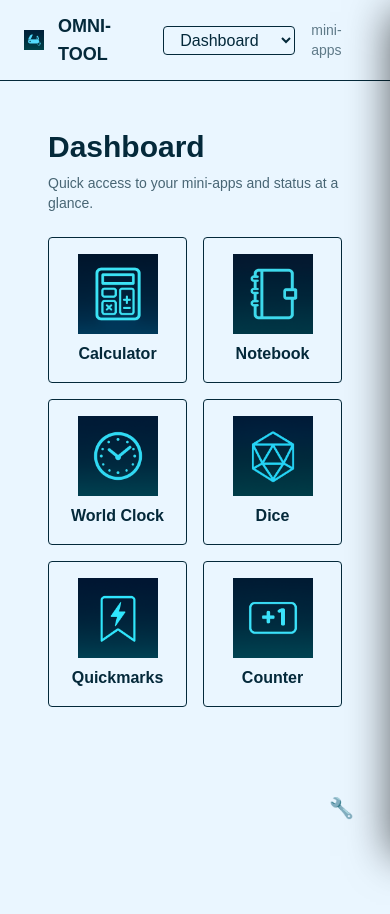
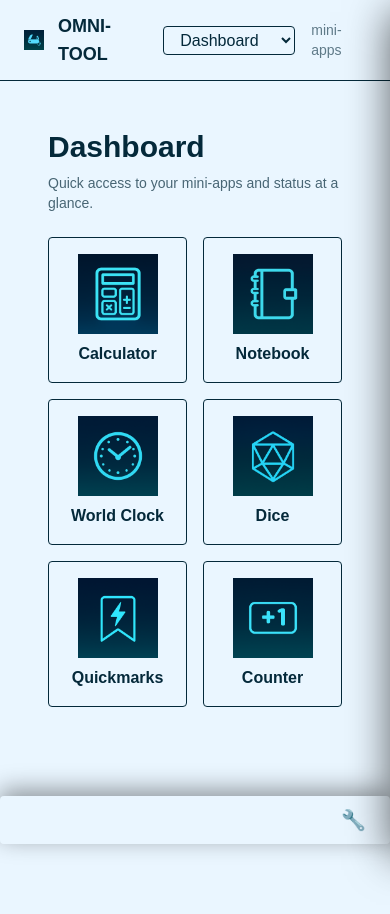
Before and after one commit to AlexxCourter/omni-tool, a Next.js app: page / in a window 390 px wide. Shown: the top 914 px of the page. Built offline with nearby package versions, Linux system fonts and the light colour scheme.

Commit message:
optimized quick menu for mobile

```diff
--- a/app/components/BottomQuickMenu.tsx
+++ b/app/components/BottomQuickMenu.tsx
@@ -52,17 +52,31 @@ export default function BottomQuickMenu({ setView }: { setView: React.Dispatch<R
 
   return (
     <>
-      <div className="bottom-quick-menu fixed bottom-0 left-0 right-0 z-50 flex justify-center items-end p-3 pointer-events-auto">
+      <div className="bottom-quick-menu fixed bottom-0 left-0 right-0 z-50 flex justify-center items-end p-0 pointer-events-auto">
         <div className="w-full max-w-4xl mx-auto relative">
-          <div className="bg-transparent h-12 rounded flex items-center justify-end px-4">
-            <button onClick={() => setOpen(true)} className="p-2 rounded text-xl" title="Open quick menu settings">🔧</button>
+          <div className="h-12 rounded flex items-center justify-end px-4" style={{ background: 'var(--background)', boxShadow: '0 -6px 24px rgba(0,0,0,0.4)' }}>
+            <div className="flex items-center gap-3 flex-row-reverse">
+              {selected.map((s) => {
+                const info = AVAILABLE.find((a) => a.id === s);
+                if (!info) return null;
+                return (
+                  <button key={s} onClick={() => setView(s)} className="p-0 h-10 w-10 flex items-center justify-center">
+                    {info.icon ? <img src={info.icon} alt={info.label} className="w-8 h-8 object-contain" /> : <div className="w-8 h-8 bg-gray-700 rounded" />}
+                  </button>
+                );
+              })}
+            </div>
+            <div className="ml-3">
+              <button onClick={() => setOpen(true)} className="p-2 rounded text-xl" title="Open quick menu settings">🔧</button>
+            </div>
           </div>
         </div>
       </div>
 
       {/* Drawer on right */}
       <div className={`fixed top-0 right-0 bottom-0 w-[320px] z-60 transform transition-transform ${open ? "translate-x-0" : "translate-x-full"}`} style={{ background: 'var(--background)', color: 'var(--foreground)', boxShadow: '0 12px 40px rgba(0,0,0,0.6)' }}>
-        <div className="p-4 border-b flex items-center justify-between">
+        <div style={{ height: 4, background: 'var(--accent)' }} />
+        <div className="p-4 border-b flex items-center justify-between" style={{ borderColor: 'rgba(255,255,255,0.03)' }}>
           <div>
             <div className="font-semibold">Add up to 4 to your quick select menu</div>
             <div className="text-xs opacity-60">Tap icons to toggle</div>
--- a/app/globals.css
+++ b/app/globals.css
@@ -221,6 +221,15 @@ body {
   .fixed.w-\[320px\] { display: none !important; } /* hide drawer on larger screens */
 }
 
+/* Drawer / bottom menu top separator styling */
+.bottom-quick-menu img { display: block; }
+.fixed[z-60] {
+  z-index: 60;
+}
+
+/* ensure drawer appears above other content */
+.fixed { position: fixed; }
+
 /* Drawer transitions */
 .fixed .translate-x-full {
   transform: translateX(100%);
```
